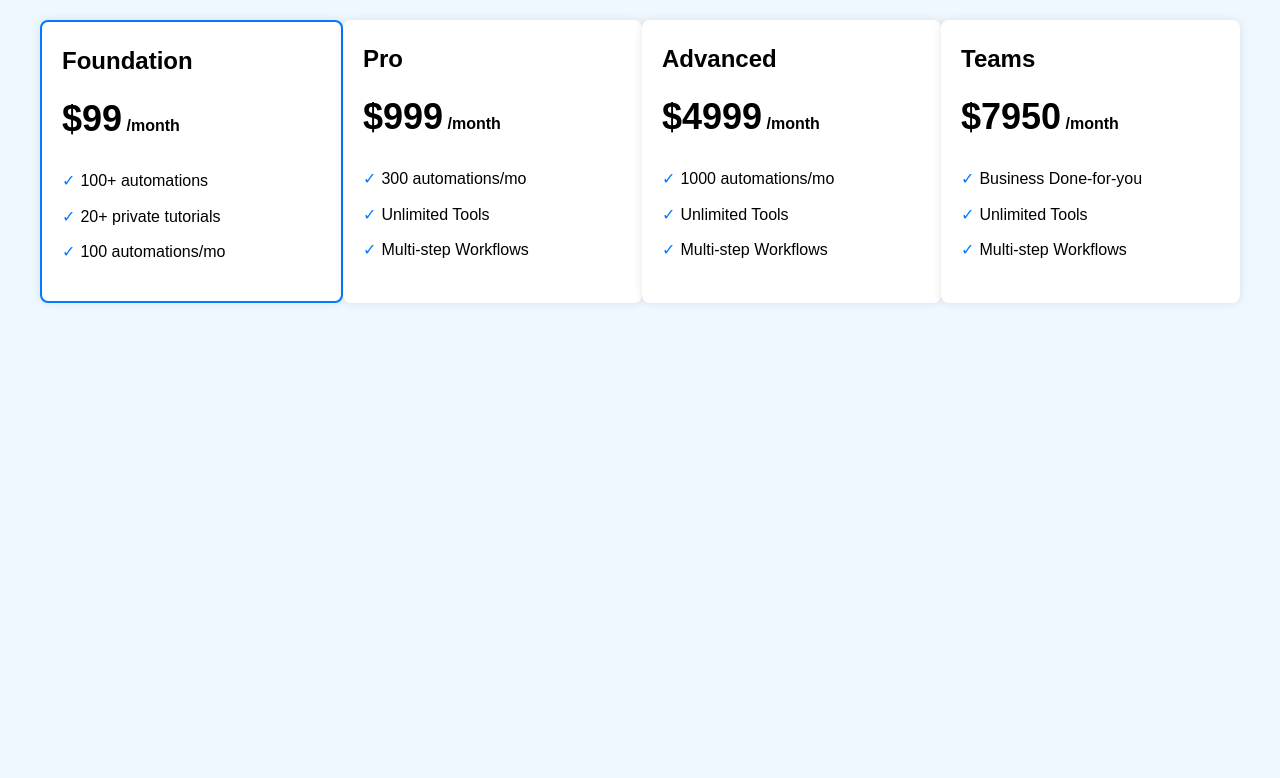
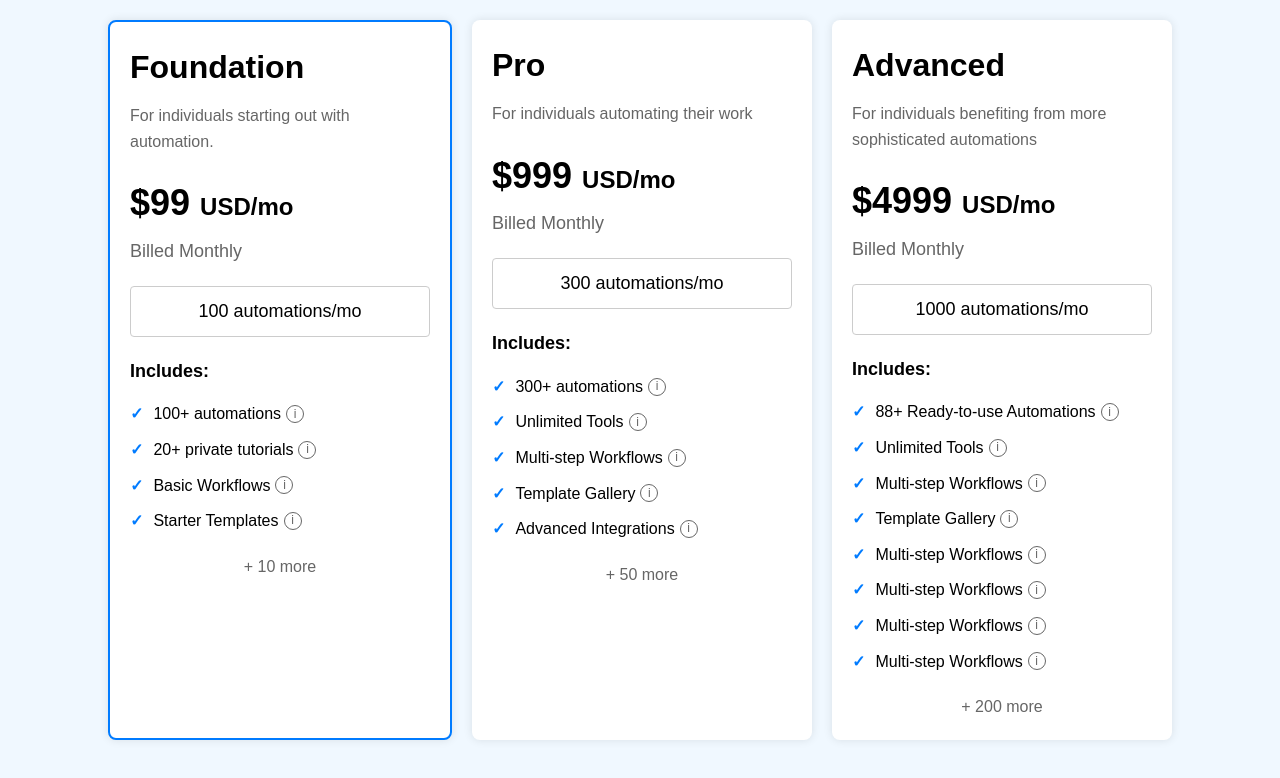
Before and after one commit to temkeeng/temkeeng.github.io, a plain HTML site: page index.html in a window 1280 px wide. Drawn offline with Linux system fonts and the light colour scheme.

Commit message:
Update index.html

```diff
--- a/index.html
+++ b/index.html
@@ -14,7 +14,9 @@
         }
         .pricing-container {
             display: flex;
-            justify-content: space-around;
+            justify-content: center;
+            flex-wrap: wrap;
+            gap: 20px;
             max-width: 1200px;
             margin: 0 auto;
         }
@@ -23,20 +25,43 @@
             border-radius: 8px;
             box-shadow: 0 0 10px rgba(0,0,0,0.1);
             padding: 20px;
-            width: 22%;
+            width: 300px;
         }
         .current-plan {
             border: 2px solid #007bff;
         }
         .plan-name {
-            font-size: 24px;
+            font-size: 32px;
             font-weight: bold;
             margin-bottom: 10px;
+        }
+        .plan-description {
+            font-size: 16px;
+            color: #666;
+            margin-bottom: 20px;
         }
         .plan-price {
             font-size: 36px;
             font-weight: bold;
+            margin-bottom: 5px;
+        }
+        .plan-billing {
+            font-size: 18px;
+            color: #666;
             margin-bottom: 20px;
+        }
+        .plan-feature-highlight {
+            border: 1px solid #ccc;
+            border-radius: 4px;
+            padding: 10px;
+            text-align: center;
+            font-size: 18px;
+            margin-bottom: 20px;
+        }
+        .plan-includes {
+            font-size: 18px;
+            font-weight: bold;
+            margin-bottom: 10px;
         }
         .plan-features {
             list-style-type: none;
@@ -44,11 +69,31 @@
         }
         .plan-features li {
             margin-bottom: 10px;
+            display: flex;
+            align-items: center;
         }
         .plan-features li::before {
             content: "✓";
             color: #007bff;
-            margin-right: 5px;
+            margin-right: 10px;
+            font-weight: bold;
+        }
+        .info-icon {
+            width: 16px;
+            height: 16px;
+            border: 1px solid #666;
+            border-radius: 50%;
+            display: inline-flex;
+            align-items: center;
+            justify-content: center;
+            font-size: 12px;
+            color: #666;
+            margin-left: 5px;
+        }
+        .plan-more {
+            text-align: center;
+            color: #666;
+            margin-top: 20px;
         }
     </style>
 </head>
@@ -56,39 +101,55 @@
     <div class="pricing-container">
         <div class="pricing-plan current-plan">
             <div class="plan-name">Foundation</div>
-            <div class="plan-price">$99<span style="font-size: 16px;"> /month</span></div>
+            <div class="plan-description">For individuals starting out with automation.</div>
+            <div class="plan-price">$99 <span style="font-size: 24px;">USD/mo</span></div>
+            <div class="plan-billing">Billed Monthly</div>
+            <div class="plan-feature-highlight">100 automations/mo</div>
+            <div class="plan-includes">Includes:</div>
             <ul class="plan-features">
-                <li>100+ automations</li>
-                <li>20+ private tutorials</li>
-                <li>100 automations/mo</li>
+                <li>100+ automations <span class="info-icon">i</span></li>
+                <li>20+ private tutorials <span class="info-icon">i</span></li>
+                <li>Basic Workflows <span class="info-icon">i</span></li>
+                <li>Starter Templates <span class="info-icon">i</span></li>
             </ul>
+            <div class="plan-more">+ 10 more</div>
         </div>
+
         <div class="pricing-plan">
             <div class="plan-name">Pro</div>
-            <div class="plan-price">$999<span style="font-size: 16px;"> /month</span></div>
+            <div class="plan-description">For individuals automating their work</div>
+            <div class="plan-price">$999 <span style="font-size: 24px;">USD/mo</span></div>
+            <div class="plan-billing">Billed Monthly</div>
+            <div class="plan-feature-highlight">300 automations/mo</div>
+            <div class="plan-includes">Includes:</div>
             <ul class="plan-features">
-                <li>300 automations/mo</li>
-                <li>Unlimited Tools</li>
-                <li>Multi-step Workflows</li>
+                <li>300+ automations <span class="info-icon">i</span></li>
+                <li>Unlimited Tools <span class="info-icon">i</span></li>
+                <li>Multi-step Workflows <span class="info-icon">i</span></li>
+                <li>Template Gallery <span class="info-icon">i</span></li>
+                <li>Advanced Integrations <span class="info-icon">i</span></li>
             </ul>
+            <div class="plan-more">+ 50 more</div>
         </div>
+
         <div class="pricing-plan">
             <div class="plan-name">Advanced</div>
-            <div class="plan-price">$4999<span style="font-size: 16px;"> /month</span></div>
+            <div class="plan-description">For individuals benefiting from more sophisticated automations</div>
+            <div class="plan-price">$4999 <span style="font-size: 24px;">USD/mo</span></div>
+            <div class="plan-billing">Billed Monthly</div>
+            <div class="plan-feature-highlight">1000 automations/mo</div>
+            <div class="plan-includes">Includes:</div>
             <ul class="plan-features">
-                <li>1000 automations/mo</li>
-                <li>Unlimited Tools</li>
-                <li>Multi-step Workflows</li>
+                <li>88+ Ready-to-use Automations <span class="info-icon">i</span></li>
+                <li>Unlimited Tools <span class="info-icon">i</span></li>
+                <li>Multi-step Workflows <span class="info-icon">i</span></li>
+                <li>Template Gallery <span class="info-icon">i</span></li>
+                <li>Multi-step Workflows <span class="info-icon">i</span></li>
+                <li>Multi-step Workflows <span class="info-icon">i</span></li>
+                <li>Multi-step Workflows <span class="info-icon">i</span></li>
+                <li>Multi-step Workflows <span class="info-icon">i</span></li>
             </ul>
-        </div>
-        <div class="pricing-plan">
-            <div class="plan-name">Teams</div>
-            <div class="plan-price">$7950<span style="font-size: 16px;"> /month</span></div>
-            <ul class="plan-features">
-                <li>Business Done-for-you</li>
-                <li>Unlimited Tools</li>
-                <li>Multi-step Workflows</li>
-            </ul>
+            <div class="plan-more">+ 200 more</div>
         </div>
     </div>
 </body>
```
